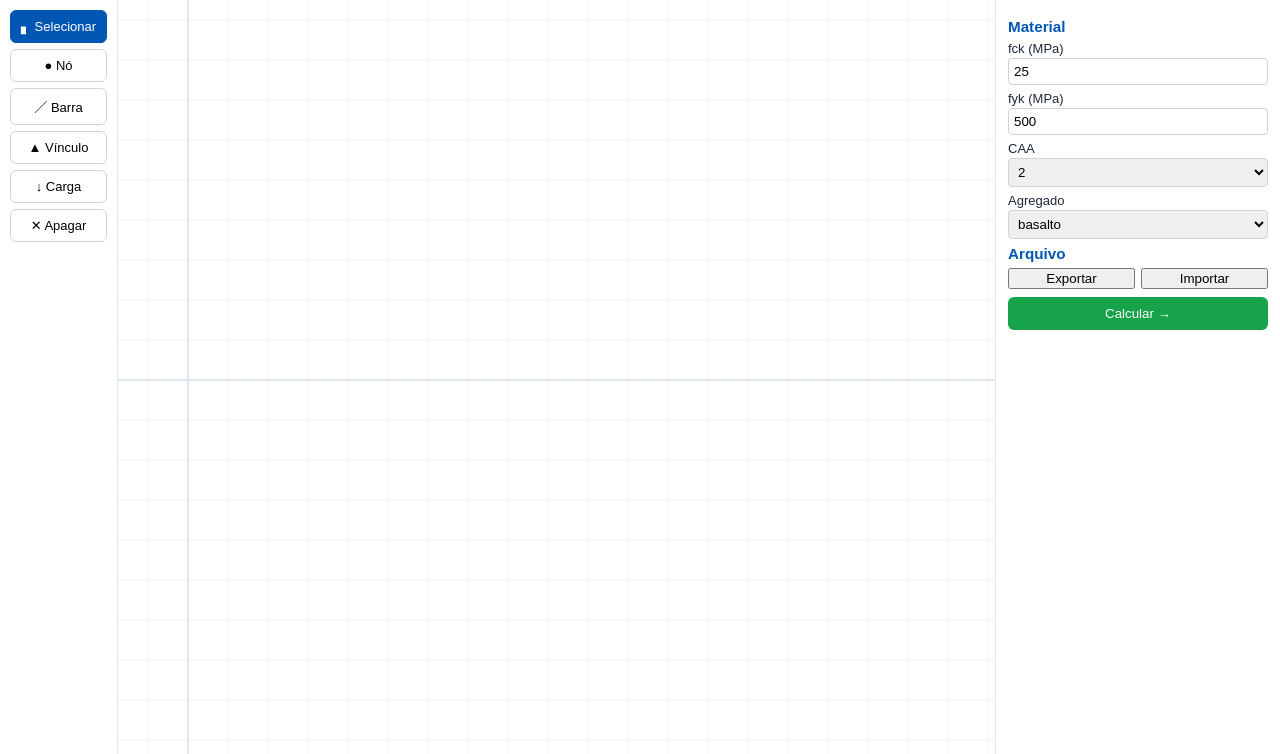
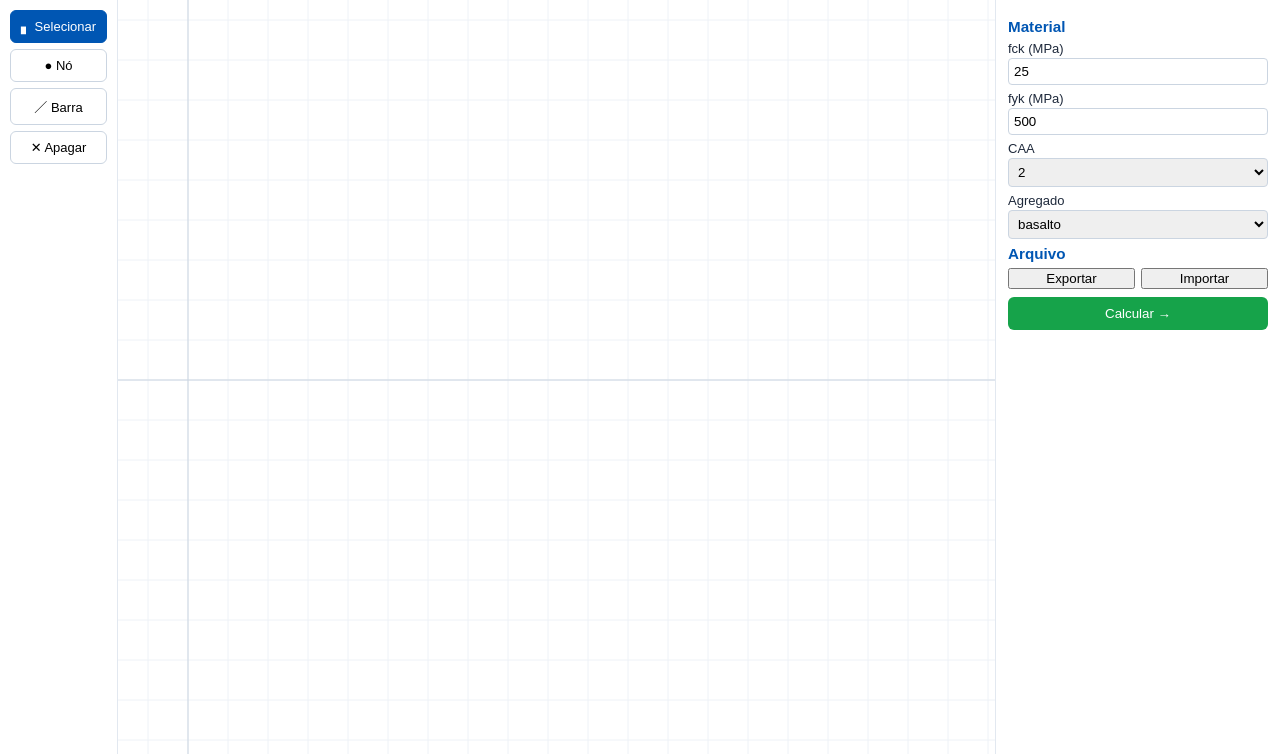
Before and after one commit to LeonanLima/d-lima-institucional, a Flask app: page /estrutura/editor in a window 1280 px wide. Shown: the part 51-805 px from the top of the page. Run offline with Flask 3, Linux system fonts and the light colour scheme.

Commit message:
feat: editor — toolbar sem modos Vinculo/Carga (edicao via painel)

```diff
--- a/templates/editor.html
+++ b/templates/editor.html
@@ -32,8 +32,6 @@
       <button data-modo="selecionar" class="ativo">▖ Selecionar</button>
       <button data-modo="no">● Nó</button>
       <button data-modo="barra">／ Barra</button>
-      <button data-modo="vinculo">▲ Vínculo</button>
-      <button data-modo="carga">↓ Carga</button>
       <button data-modo="apagar">✕ Apagar</button>
     </div>
     <div class="canvas-wrap">
```
